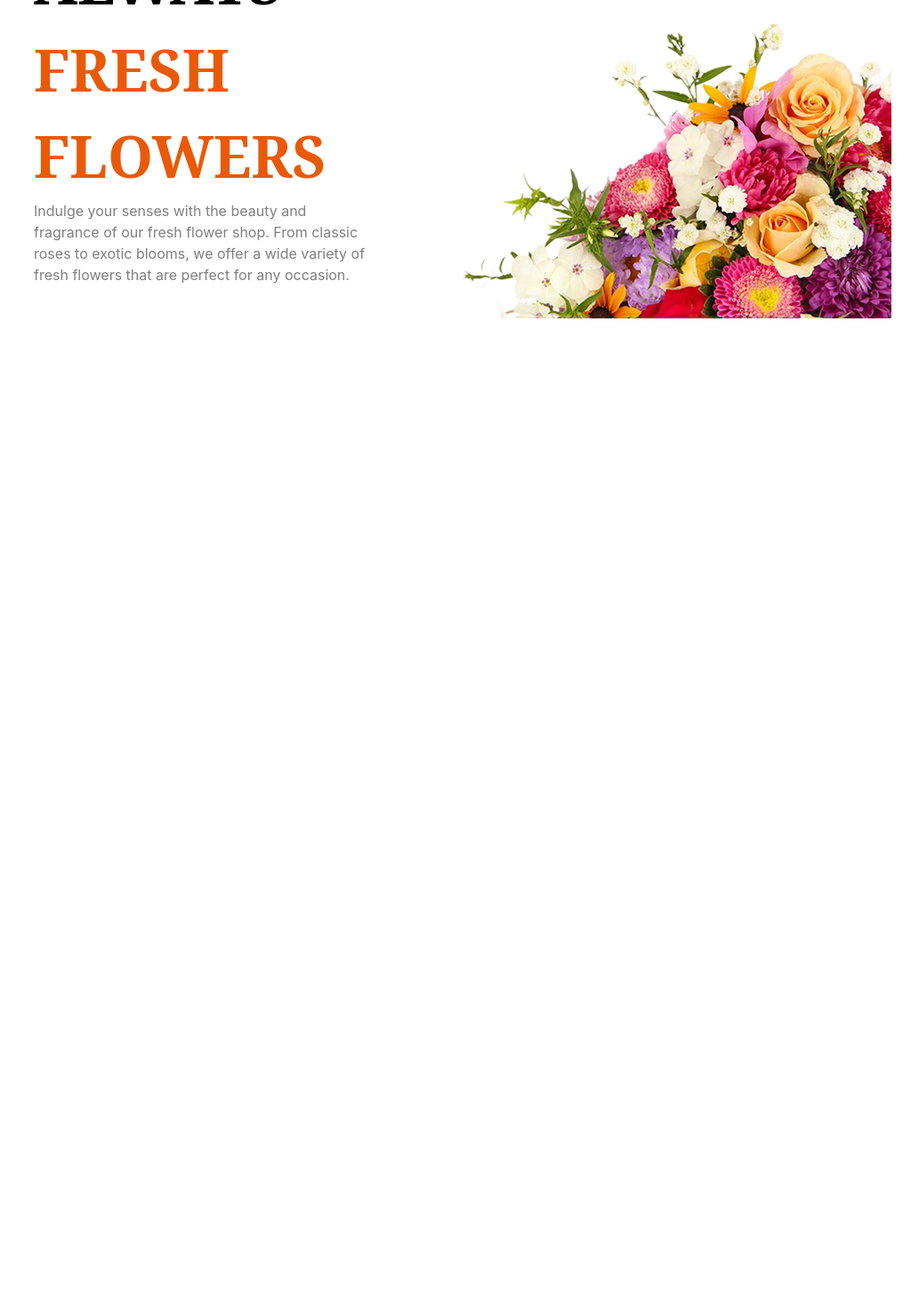
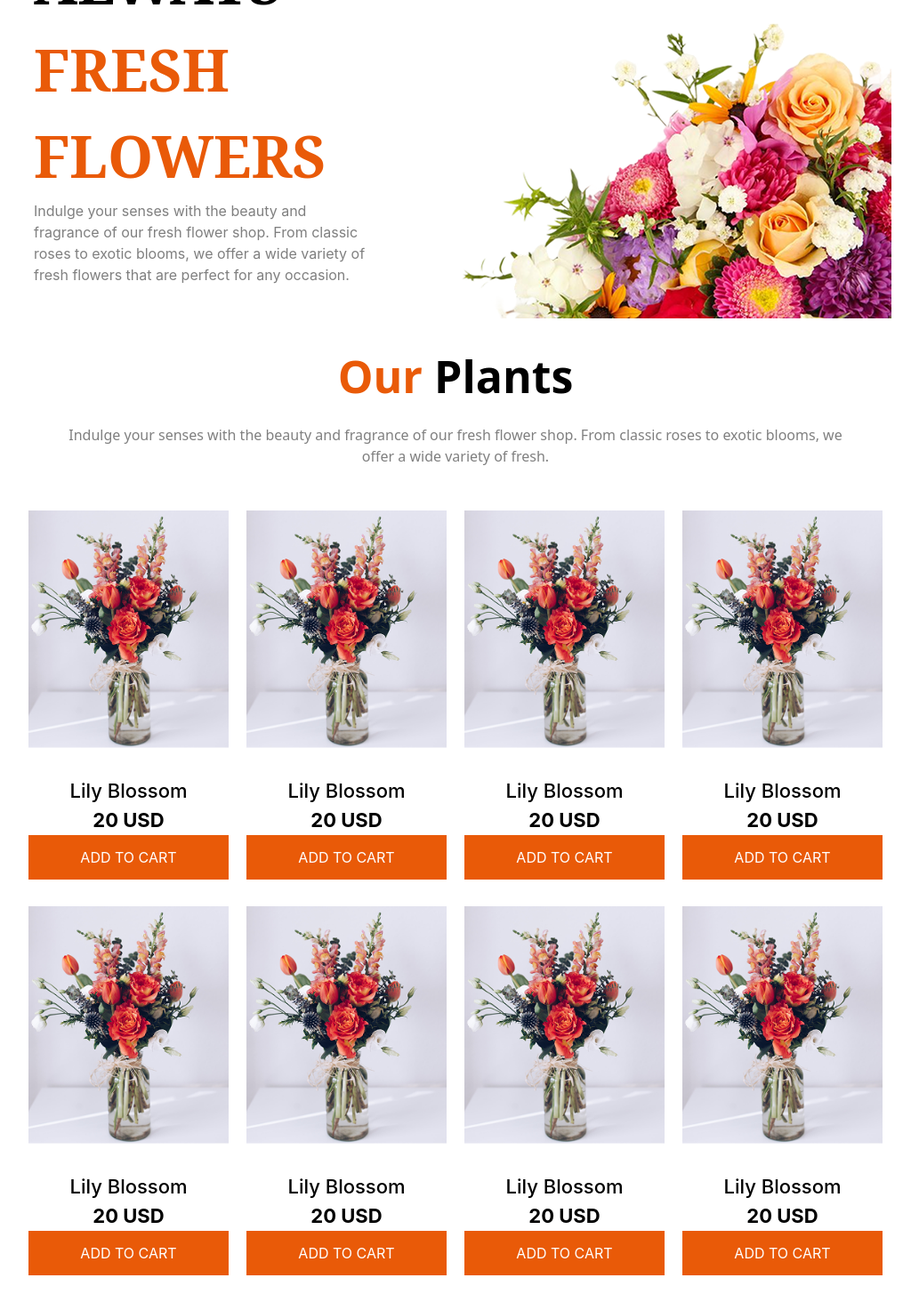
Before and after one commit to Navid-Hassan/responsive-flowers, a plain HTML site: page index.html in a window 1280 px wide. Shown: the part 287-1760 px from the top of the page at 89% size, without its empty margins (128-1161 px from the left). Before the commit the page ends 800 px from the top, so only its background shows below. Drawn offline with nearby package versions, Linux system fonts and the light colour scheme.

Commit message:
Cart section added

```diff
--- a/index.html
+++ b/index.html
@@ -35,7 +35,60 @@
         </nav>
     </header>
     <main>
-
+        <section class="sm:mx-[150px] text-center">
+            <h1 class="sm:text-[50px] text-[24px] font-bold"><span class="text-[#E95A08]">Our</span> Plants</h1>
+            <p class="sm:w-[888px] sm:mx-auto text-[rgba(0,0,0,0.5)] mx-[28px] mt-[16px] mb-[49px]">Indulge your senses with the beauty and fragrance of our fresh flower shop. From classic roses to exotic blooms, we offer a wide variety of fresh.</p>
+            <div class="sm:grid sm:grid-cols-4 sm:mb-[210px] grid grid-cols-2 gap-x-[20px] gap-y-[30px] mx-[10px] mb-[40px]">
+                <div class="inter text-center">
+                    <img class="sm:w-[100%]" src="./assets/sample-flower-image.png" alt="">
+                    <h1 class="sm:text-[22px] text-[16px] mt-[30px] font-medium ">Lily Blossom</h1>
+                    <h1 class="sm:text-[22px] text-[16px] font-bold">20 USD</h1>
+                    <button class="bg-[#E95A08] text-white w-[100%] h-[50px]">ADD TO CART</button>
+                </div>
+                <div class="inter text-center">
+                    <img class="sm:w-[100%]" src="./assets/sample-flower-image.png" alt="">
+                    <h1 class="sm:text-[22px] text-[16px] mt-[30px] font-medium ">Lily Blossom</h1>
+                    <h1 class="sm:text-[22px] text-[16px] font-bold">20 USD</h1>
+                    <button class="bg-[#E95A08] text-white w-[100%] h-[50px]">ADD TO CART</button>
+                </div>
+                <div class="inter text-center">
+                    <img class="sm:w-[100%]" src="./assets/sample-flower-image.png" alt="">
+                    <h1 class="sm:text-[22px] text-[16px] mt-[30px] font-medium ">Lily Blossom</h1>
+                    <h1 class="sm:text-[22px] text-[16px] font-bold">20 USD</h1>
+                    <button class="bg-[#E95A08] text-white w-[100%] h-[50px]">ADD TO CART</button>
+                </div>
+                <div class="inter text-center">
+                    <img class="sm:w-[100%]" src="./assets/sample-flower-image.png" alt="">
+                    <h1 class="sm:text-[22px] text-[16px] mt-[30px] font-medium ">Lily Blossom</h1>
+                    <h1 class="sm:text-[22px] text-[16px] font-bold">20 USD</h1>
+                    <button class="bg-[#E95A08] text-white w-[100%] h-[50px]">ADD TO CART</button>
+                </div>
+                <div class="inter text-center">
+                    <img class="sm:w-[100%]" src="./assets/sample-flower-image.png" alt="">
+                    <h1 class="sm:text-[22px] text-[16px] mt-[30px] font-medium ">Lily Blossom</h1>
+                    <h1 class="sm:text-[22px] text-[16px] font-bold">20 USD</h1>
+                    <button class="bg-[#E95A08] text-white w-[100%] h-[50px]">ADD TO CART</button>
+                </div>
+                <div class="inter text-center">
+                    <img class="sm:w-[100%]" src="./assets/sample-flower-image.png" alt="">
+                    <h1 class="sm:text-[22px] text-[16px] mt-[30px] font-medium ">Lily Blossom</h1>
+                    <h1 class="sm:text-[22px] text-[16px] font-bold">20 USD</h1>
+                    <button class="bg-[#E95A08] text-white w-[100%] h-[50px]">ADD TO CART</button>
+                </div>
+                <div class="inter text-center">
+                    <img class="sm:w-[100%]" src="./assets/sample-flower-image.png" alt="">
+                    <h1 class="sm:text-[22px] text-[16px] mt-[30px] font-medium ">Lily Blossom</h1>
+                    <h1 class="sm:text-[22px] text-[16px] font-bold">20 USD</h1>
+                    <button class="bg-[#E95A08] text-white w-[100%] h-[50px]">ADD TO CART</button>
+                </div>
+                <div class="inter text-center">
+                    <img class="sm:w-[100%]" src="./assets/sample-flower-image.png" alt="">
+                    <h1 class="sm:text-[22px] text-[16px] mt-[30px] font-medium ">Lily Blossom</h1>
+                    <h1 class="sm:text-[22px] text-[16px] font-bold">20 USD</h1>
+                    <button class="bg-[#E95A08] text-white w-[100%] h-[50px]">ADD TO CART</button>
+                </div>
+            </div>
+        </section>
     </main>
     <footer>
 
```
